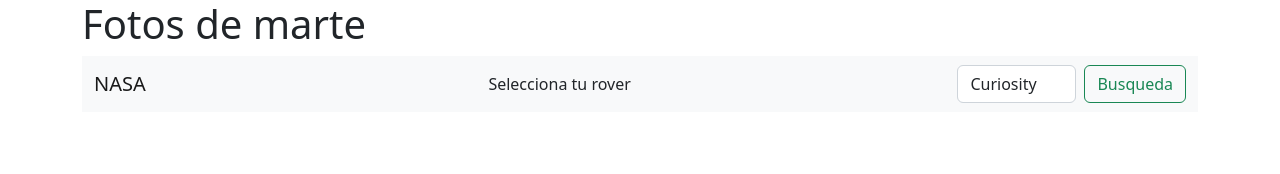
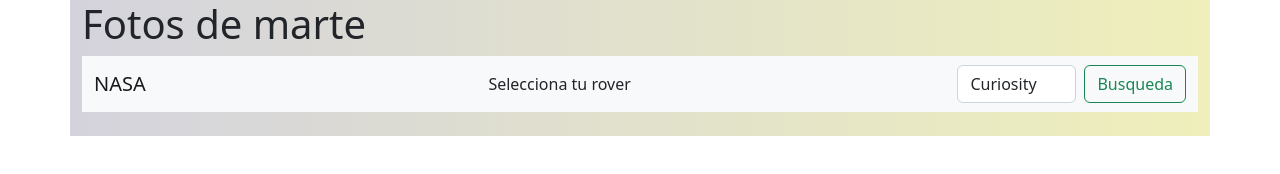
Before and after one commit to SteveRSal/NASA, a website: page index.html in a window 1280 px wide. Drawn offline with nearby package versions, Linux system fonts and the light colour scheme.

Commit message:
cambiando fondo

```diff
--- a/main.css
+++ b/main.css
@@ -1,3 +1,10 @@
 .escondido{
     display: none;
 }
+
+.container{
+
+    background: #EFEFBB;
+	background: -webkit-linear-gradient(to right, #D4D3DD, #EFEFBB);
+	background: linear-gradient(to right, #D4D3DD, #EFEFBB);
+}
```
